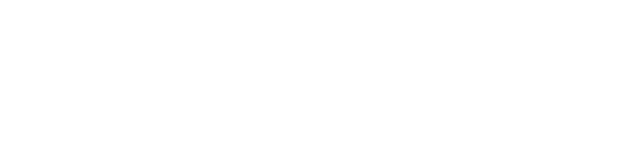
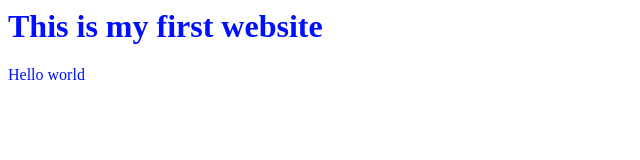
Before and after one commit to Prudwi/test, a plain HTML site: page index.html in a window 1280 px wide. Shown: the whole page, without its empty margins (0-640 px from the left). Drawn offline with Linux system fonts and the light colour scheme.

Commit message:
Update index.html

```diff
--- a/index.html
+++ b/index.html
@@ -4,11 +4,12 @@
   </title>
   <body>
     <h1> This is my first website </h1>
+    Hello world
   </body>
   <style>
     body{
       background.color:green;
-      color:#fff;
+      color:0fff;
       text.align:center;
 
     }
```
